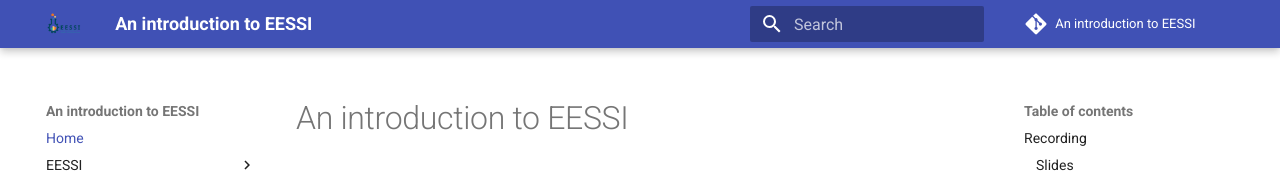
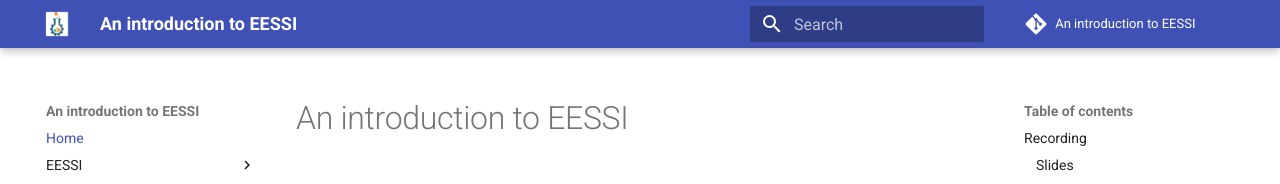
Before and after one commit to EESSI/eessi-tutorial, an MkDocs documentation site: the page built from docs/index.md, in a window 1280 px wide. Shown: the top 184 px of the page. Built offline with MkDocs 1.6.1 and Material for MkDocs 9.7.7, drawn with Linux system fonts in a browser that asks for light colours; comment, search, counter and statistics services are not loaded.

Commit message:
Fill some more gaps

```diff
--- a/mkdocs.yml
+++ b/mkdocs.yml
@@ -1,7 +1,7 @@
 site_name: "An introduction to EESSI"
 theme:
   name: material
-  logo: img/logos/EESSI_logo_horizontal.png
+  logo: img/logos/EESSI.png
   features:
       - instant
 extra_css:
```
